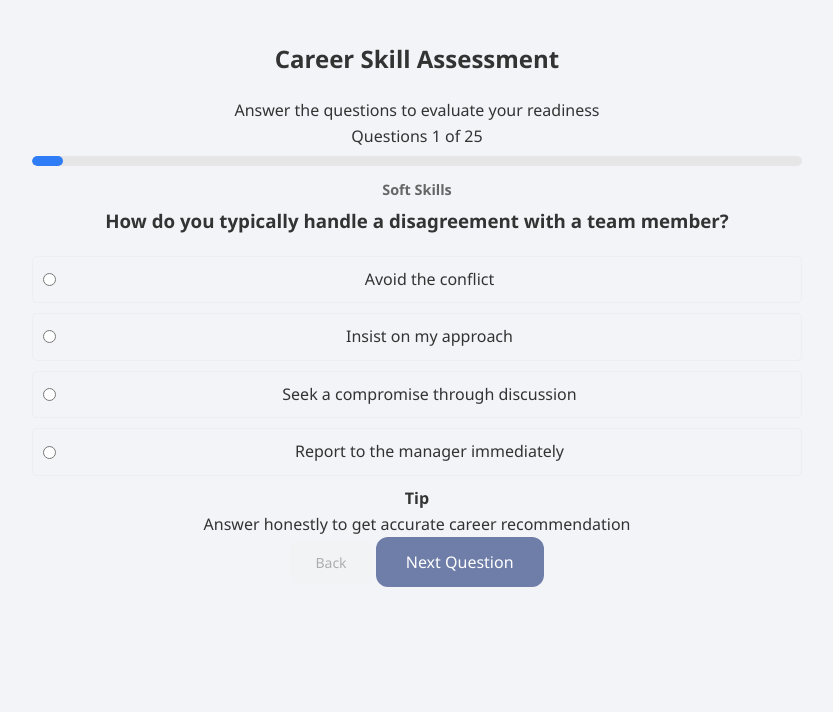
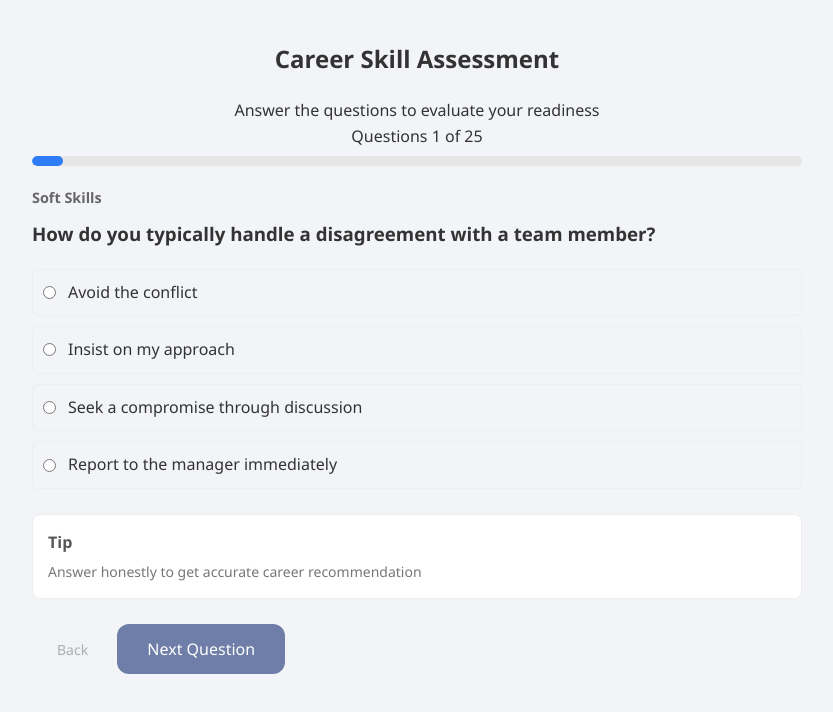
Before and after one commit to ItzBigJoe/Techcareerpath, a Flask app: page /assessment in a window 1280 px wide. Shown: the part 88-800 px from the top of the page, without its empty margins (223-1056 px from the left). Run offline with Flask 3, Linux system fonts and the light colour scheme; the visitor is signed in with stand-in values (Sample User, id 1).

Commit message:
feat: update assessment UI styles and PDF report generation
- Add CSS classes for assessment section layout and progress display
- Improve PDF typography by switching to Helvetica font
- Update README to reflect OpenAI API integration and new features

```diff
--- a/app/routes/assessment.py
+++ b/app/routes/assessment.py
@@ -22,16 +22,16 @@ def download_report():
     pdf.add_page()
 
     # Title
-    pdf.set_font("Arial", 'B', 24)
+    pdf.set_font("Helvetica", 'B', 24)
     pdf.set_text_color(45, 75, 143) # #2d4b8f
-    pdf.cell(0, 20, "JobReady Career Report", 0, 1, 'C')
+    pdf.cell(0, 20, "JobReady Career Report", border=0, ln=1, align='C')
     pdf.ln(10)
 
     # User Info
-    pdf.set_font("Arial", 'B', 16)
+    pdf.set_font("Helvetica", 'B', 16)
     pdf.set_text_color(51, 51, 51)
-    pdf.cell(0, 10, f"Name: {current_user.name}", 0, 1)
-    pdf.cell(0, 10, f"Email: {current_user.email}", 0, 1)
+    pdf.cell(0, 10, f"Name: {current_user.name}", border=0, ln=1)
+    pdf.cell(0, 10, f"Email: {current_user.email}", border=0, ln=1)
     pdf.ln(5)
 
     # Career Recommendation
@@ -39,45 +39,45 @@ def download_report():
     pdf.line(10, pdf.get_y(), 200, pdf.get_y())
     pdf.ln(10)
 
-    pdf.set_font("Arial", 'B', 18)
-    pdf.cell(0, 10, "Recommended Career Path", 0, 1)
-    pdf.set_font("Arial", 'B', 20)
+    pdf.set_font("Helvetica", 'B', 18)
+    pdf.cell(0, 10, "Recommended Career Path", border=0, ln=1)
+    pdf.set_font("Helvetica", 'B', 20)
     pdf.set_text_color(61, 180, 255) # #3db4ff
-    pdf.cell(0, 15, result.career, 0, 1)
+    pdf.cell(0, 15, result.career, border=0, ln=1)
     pdf.ln(5)
 
     # Readiness Score
-    pdf.set_font("Arial", 'B', 16)
+    pdf.set_font("Helvetica", 'B', 16)
     pdf.set_text_color(51, 51, 51)
-    pdf.cell(0, 10, f"Overall Readiness Score: {result.score}%", 0, 1)
+    pdf.cell(0, 10, f"Overall Readiness Score: {result.score}%", border=0, ln=1)
     pdf.ln(10)
 
     # Skill Breakdown
-    pdf.set_font("Arial", 'B', 18)
-    pdf.cell(0, 10, "Skill Breakdown", 0, 1)
+    pdf.set_font("Helvetica", 'B', 18)
+    pdf.cell(0, 10, "Skill Breakdown", border=0, ln=1)
     pdf.ln(5)
 
-    pdf.set_font("Arial", '', 14)
+    pdf.set_font("Helvetica", '', 14)
     for skill, value in result.skills.items():
         if skill == "Readiness": continue
-        pdf.cell(100, 10, f"{skill}:", 0, 0)
-        pdf.cell(0, 10, f"{value}%", 0, 1)
+        pdf.cell(100, 10, f"{skill}:", border=0, ln=0)
+        pdf.cell(0, 10, f"{value}%", border=0, ln=1)
 
     pdf.ln(10)
 
     # Skill Gaps
     if result.gaps:
-        pdf.set_font("Arial", 'B', 18)
-        pdf.cell(0, 10, "Skill Gaps & Areas for Improvement", 0, 1)
+        pdf.set_font("Helvetica", 'B', 18)
+        pdf.cell(0, 10, "Skill Gaps & Areas for Improvement", border=0, ln=1)
         pdf.ln(5)
-        pdf.set_font("Arial", '', 12)
+        pdf.set_font("Helvetica", '', 12)
         for gap in result.gaps:
-            pdf.multi_cell(0, 10, f"• {gap}", 0, 1)
+            pdf.multi_cell(0, 10, f"• {gap}", border=0, align='L')
 
     pdf.ln(20)
-    pdf.set_font("Arial", 'I', 10)
+    pdf.set_font("Helvetica", 'I', 10)
     pdf.set_text_color(136, 136, 136)
-    pdf.cell(0, 10, "Generated by JobReady AI Career Assessment Platform", 0, 1, 'C')
+    pdf.cell(0, 10, "Generated by JobReady AI Career Assessment Platform", border=0, ln=1, align='C')
 
     # Output PDF to memory
     output = io.BytesIO()
--- a/app/static/css/style.css
+++ b/app/static/css/style.css
@@ -108,6 +108,51 @@ img {
   text-align: center;
   padding: 0 15px;
 }
+
+.assessment-section {
+  text-align: left;
+}
+
+.assessment-section h2,
+.assessment-section p {
+  text-align: center;
+}
+
+.question-area {
+  text-align: left;
+  margin-bottom: calc(25px * var(--scale));
+}
+
+.question-area h3 {
+  text-align: left;
+  margin: calc(10px * var(--scale)) 0;
+}
+
+.tip-box {
+  background: #fff;
+  padding: calc(15px * var(--scale));
+  border-radius: calc(8px * var(--scale));
+  border: 1px solid #eee;
+  text-align: left;
+  margin: calc(25px * var(--scale)) 0;
+}
+
+.tip-box h4 {
+  color: #555;
+  margin-bottom: calc(5px * var(--scale));
+}
+
+.tip-box p {
+  font-size: calc(14px * var(--scale));
+  color: #777;
+  text-align: left;
+}
+
+.progress-area {
+  text-align: left;
+  margin-bottom: calc(20px * var(--scale));
+}
+
 .progress-bar{
   width: 100%;
   height: calc(10px * var(--scale));
```
Also changed, not shown: README.md.
